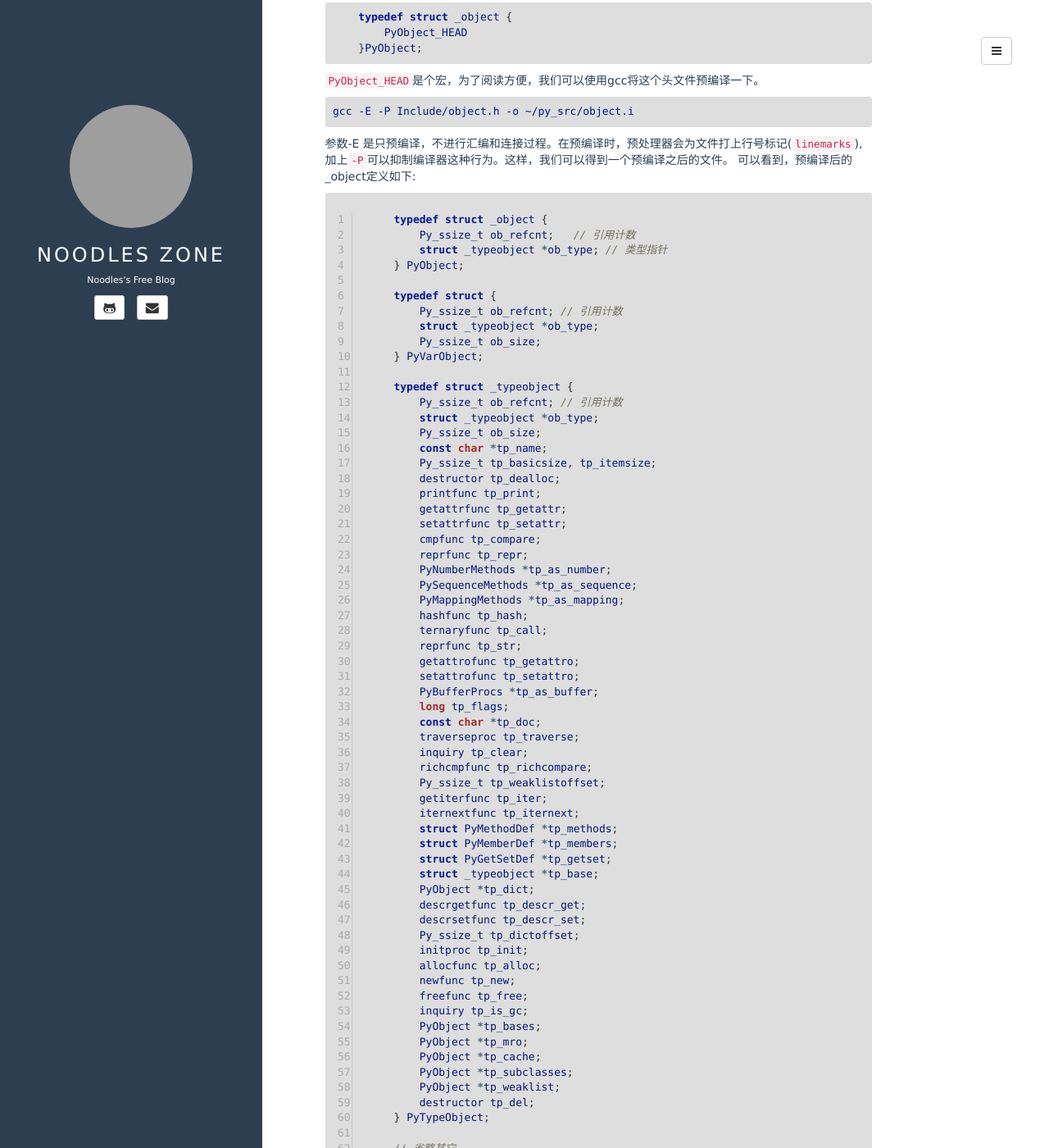
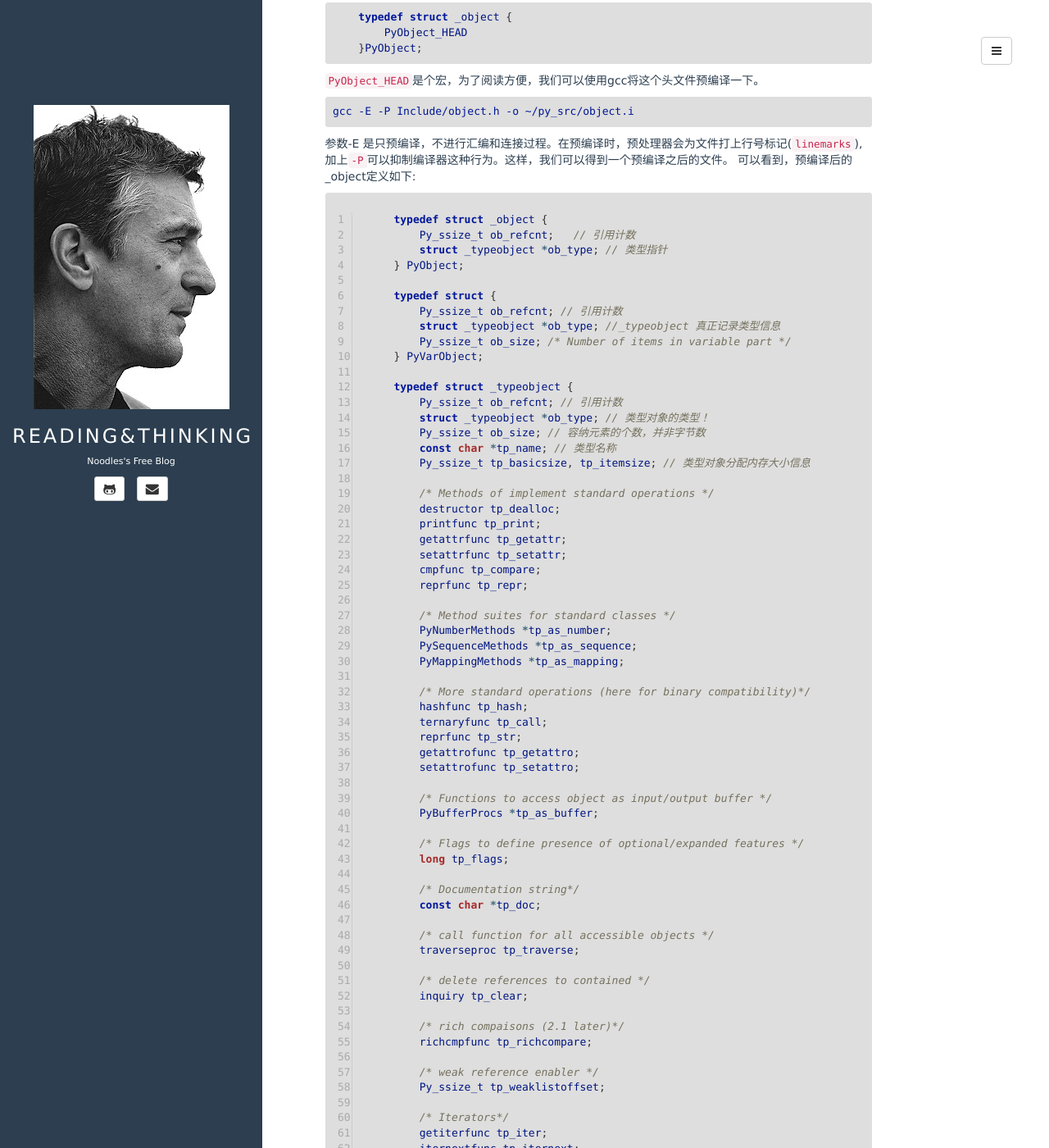
Before and after one commit to NoodlesMoMo/noodlesmomo.github.io, a Jekyll site: the page built from _posts/2016-11-12-python-source-reading-p1.md, in a window 1280 px wide and 1400 px high, scrolled down 334 px. Shown: the whole window at 82% size. Built offline with Jekyll 4.4.1, drawn with Linux system fonts in a browser that asks for light colours; comment, search, counter and statistics services are not loaded; some of the changed text lies outside the part shown; grey boxes are pictures that could not be loaded.

Commit message:
fix nooldes

```diff
--- a/_config.yml
+++ b/_config.yml
@@ -1,6 +1,6 @@
 # Site settings
-title: Noodles Zone
-name: Noodles Zone
+title: Reading&Thinking
+name: Reading&Thinking
 email: mangj@foxmail.com
 description: 'Noodles&#039;s Free Space'
 keywords: 'Noodles,Noodles,blog,c,c++,python,unix-like'
--- a/_includes/default.html
+++ b/_includes/default.html
@@ -70,7 +70,8 @@
 			</a>
 			{% endif %}
 			<a class="navbar-brand" href="{{ site.BASE_PATH }}/">
-				<img alt="avatar" src="http://www.gravatar.com/avatar/{{site.author.email_md5}}?s=35" class="img-circle" />
+                <!--<img alt="avatar" src="http://www.gravatar.com/avatar/{{site.author.email_md5}}?s=35" class="img-circle" />-->
+				<img src="{{ site.BASE_PATH }}/noodles.jpg"/>
 				{{ site.title }}
 			</a>
 		</div>
--- a/_includes/sidebar.html
+++ b/_includes/sidebar.html
@@ -1,7 +1,12 @@
 <! -- sidebar.html -->
 <header class="sidebar-header" role="banner">
+    <!--
 	<a href="{{ site.BASE_PATH }}/">
 		<img alt="avatar" src="http://www.gravatar.com/avatar/{{site.author.email_md5}}?s=150" class="img-circle" />
+	</a>
+    -->
+	<a href="{{ site.BASE_PATH }}/">
+        <img src="{{ site.BASE_PATH }}/noodles.jpg">
 	</a>
 	<h3 class="title">
         <a href="{{ site.BASE_PATH }}/">{{ site.title }}</a>
--- a/_posts/2016-11-12-python-source-reading-p1.md
+++ b/_posts/2016-11-12-python-source-reading-p1.md
@@ -47,39 +47,63 @@ tags:
 
     typedef struct {
         Py_ssize_t ob_refcnt; // 引用计数
-        struct _typeobject *ob_type;
-        Py_ssize_t ob_size;
+        struct _typeobject *ob_type; //_typeobject 真正记录类型信息
+        Py_ssize_t ob_size; /* Number of items in variable part */
     } PyVarObject;
 
     typedef struct _typeobject {
         Py_ssize_t ob_refcnt; // 引用计数
-        struct _typeobject *ob_type;
-        Py_ssize_t ob_size;
-        const char *tp_name;
-        Py_ssize_t tp_basicsize, tp_itemsize;
+        struct _typeobject *ob_type; // 类型对象的类型！
+        Py_ssize_t ob_size; // 容纳元素的个数，并非字节数
+        const char *tp_name; // 类型名称
+        Py_ssize_t tp_basicsize, tp_itemsize; // 类型对象分配内存大小信息
+
+        /* Methods of implement standard operations */
         destructor tp_dealloc;
         printfunc tp_print;
         getattrfunc tp_getattr;
         setattrfunc tp_setattr;
         cmpfunc tp_compare;
         reprfunc tp_repr;
+
+        /* Method suites for standard classes */
         PyNumberMethods *tp_as_number;
         PySequenceMethods *tp_as_sequence;
         PyMappingMethods *tp_as_mapping;
+
+        /* More standard operations (here for binary compatibility)*/
         hashfunc tp_hash;
         ternaryfunc tp_call;
         reprfunc tp_str;
         getattrofunc tp_getattro;
         setattrofunc tp_setattro;
+
+        /* Functions to access object as input/output buffer */
         PyBufferProcs *tp_as_buffer;
+
+        /* Flags to define presence of optional/expanded features */
         long tp_flags;
+
+        /* Documentation string*/
         const char *tp_doc;
+
+        /* call function for all accessible objects */
         traverseproc tp_traverse;
+
+        /* delete references to contained */
         inquiry tp_clear;
+
+        /* rich compaisons (2.1 later)*/
         richcmpfunc tp_richcompare;
+
+        /* weak reference enabler */
         Py_ssize_t tp_weaklistoffset;
+
+        /* Iterators*/
         getiterfunc tp_iter;
         iternextfunc tp_iternext;
+
+        /* Attribute descriptor and subclassing stuff */
         struct PyMethodDef *tp_methods;
         struct PyMemberDef *tp_members;
         struct PyGetSetDef *tp_getset;
@@ -91,10 +115,10 @@ tags:
         initproc tp_init;
         allocfunc tp_alloc;
         newfunc tp_new;
-        freefunc tp_free;
-        inquiry tp_is_gc;
+        freefunc tp_free; /* Low-level free-memory routine */
+        inquiry tp_is_gc; /* For PyObject_IS_GC */
         PyObject *tp_bases;
-        PyObject *tp_mro;
+        PyObject *tp_mro; /* method resolution order */
         PyObject *tp_cache;
         PyObject *tp_subclasses;
         PyObject *tp_weaklist;
```
Also changed, not shown: _posts/2016-06-23-yield-ayalysis.md (+9 -7 lines), _posts/2016-10-18-linux-sd-raspbian.md (+16 -9 lines), momo.png (deleted), noodles.jpg (added).
